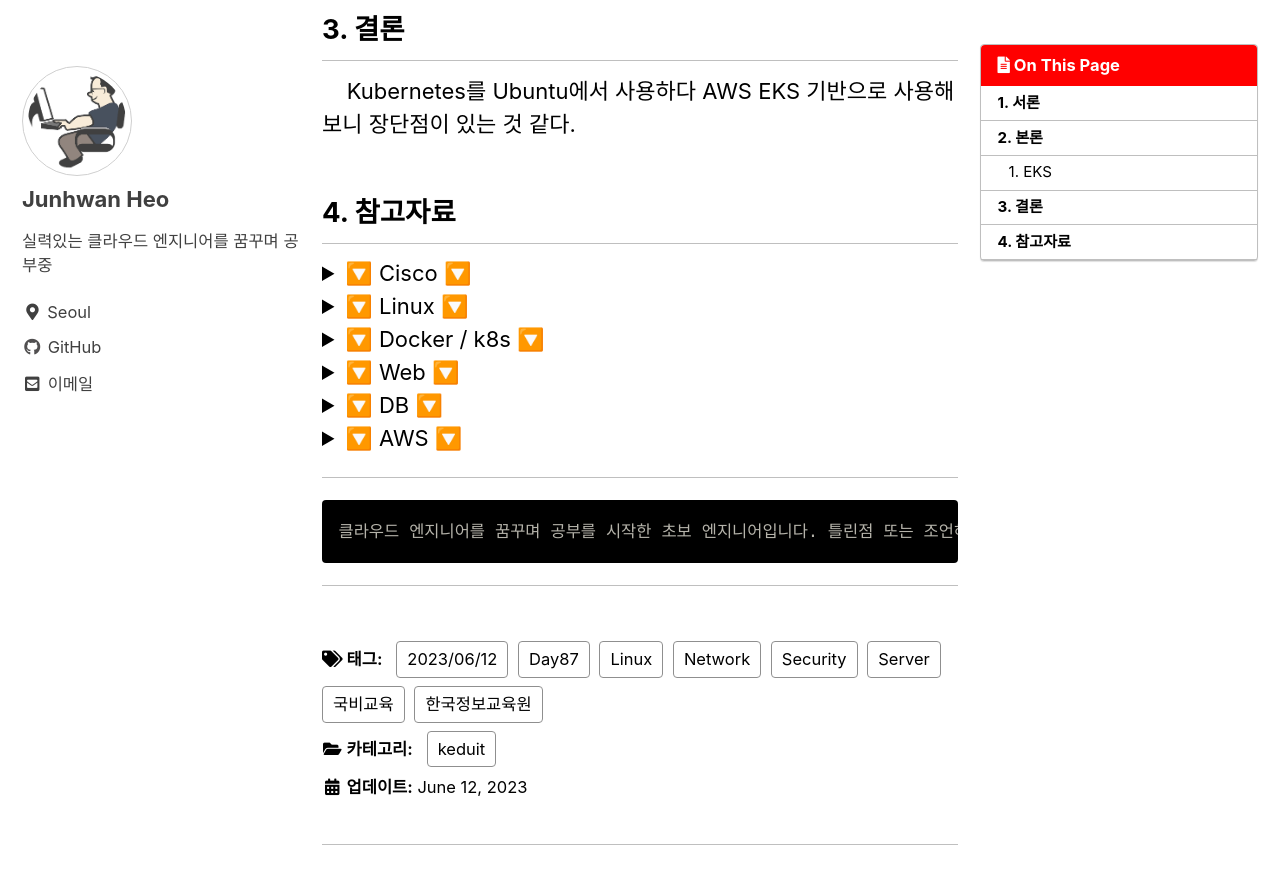
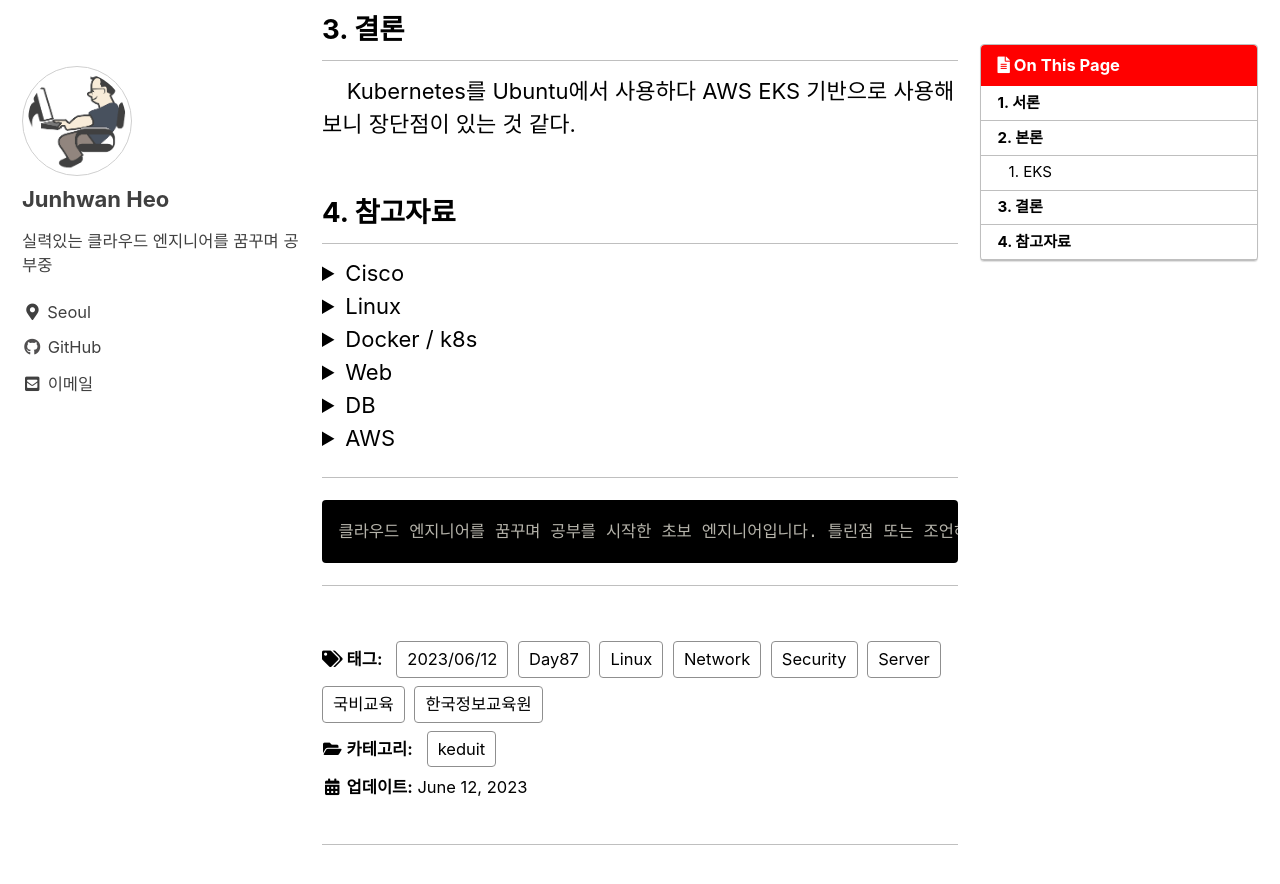
Before and after one commit to holeman4110/holeman4110.github.io, a Jekyll site: the page built from _posts/2023-06-12-keduit-day87.md, in a window 1280 px wide and 900 px high, scrolled down 1958 px. Shown: the top 884 px of the window. Built offline with Jekyll 4.4.1, drawn with Linux system fonts in a browser that asks for light colours; cached includes are drawn as plain includes; a script bundle is joined from its source files by our own code; comment, search, counter and statistics services are not loaded.

```diff
--- a/_posts/2023-06-12-keduit-day87.md
+++ b/_posts/2023-06-12-keduit-day87.md
@@ -85,7 +85,7 @@ $ docker tag mysql:5.6 <aws_account_id>.dkr.ecr.<region>.amazonaws.com/keduittes
 ## 4. 참고자료
 
  <details>
-  <summary> 🔽 Cisco 🔽 </summary>
+  <summary> Cisco </summary>
   <ul>
      <a href="https://www.cisco.com/c/en/us/td/docs/ios-xml/ios/ipaddr_arp/configuration/15-s/arp-15-s-book/Configuring-Address-Resolution-Protocol.html"><li>ARP</li></a>
      <a href="https://www.cisco.com/c/en/us/td/docs/ios-xml/ios/cdp/configuration/15-mt/cdp-15-mt-book/nm-cdp-discover.html"><li>CDP / VLAN</li></a>
@@ -147,7 +147,7 @@ $ docker tag mysql:5.6 <aws_account_id>.dkr.ecr.<region>.amazonaws.com/keduittes
   </details>
 
   <details>
-  <summary> 🔽 Linux 🔽 </summary>
+  <summary> Linux </summary>
   <ul>
 <li><a href="https://access.redhat.com/documentation/en-us/red_hat_enterprise_linux/9">rhel9&#39;s docs</a></li>
 <li><a href="https://www.geeksforgeeks.org/linux-directory-structure/">Linux Directory Structure</a></li>
@@ -179,7 +179,7 @@ $ docker tag mysql:5.6 <aws_account_id>.dkr.ecr.<region>.amazonaws.com/keduittes
   </details>
 
  <details>
-  <summary> 🔽 Docker / k8s 🔽 </summary>
+  <summary> Docker / k8s </summary>
   <ul>
 <li><a href="https://access.redhat.com/documentation/en-us/red_hat_enterprise_linux/9">rhel9&#39;s docs</a></li>
 <li><a href="https://www.geeksforgeeks.org/linux-directory-structure/">Linux Directory Structure</a></li>
@@ -211,7 +211,7 @@ $ docker tag mysql:5.6 <aws_account_id>.dkr.ecr.<region>.amazonaws.com/keduittes
   </details>
 
  <details>
-  <summary> 🔽 Web 🔽 </summary>
+  <summary> Web </summary>
   <ul>
 <li><a href="https://developer.mozilla.org/ko/docs/Web/HTML/Element">HTML's Elements</a></li>
 <li><a href="https://emmet.io/">Emmet</a></li>
@@ -229,14 +229,14 @@ $ docker tag mysql:5.6 <aws_account_id>.dkr.ecr.<region>.amazonaws.com/keduittes
   </details>
 
  <details>
-  <summary> 🔽 DB 🔽 </summary>
+  <summary> DB </summary>
   <ul>
 <li><a href="https://dev.mysql.com/doc/workbench/en/">MySQL</a></li>
   </ul>
   </details>
 
  <details>
-  <summary> 🔽 AWS 🔽 </summary>
+  <summary> AWS </summary>
   <ul>
 <li><a href="https://aws.amazon.com/ko/eks/">EKS</a></li>
 <li><a href="https://docs.aws.amazon.com/AmazonECS/latest/developerguide/create-container-image.html">Creating a container image for use on Amazon ECS</a></li>
```
